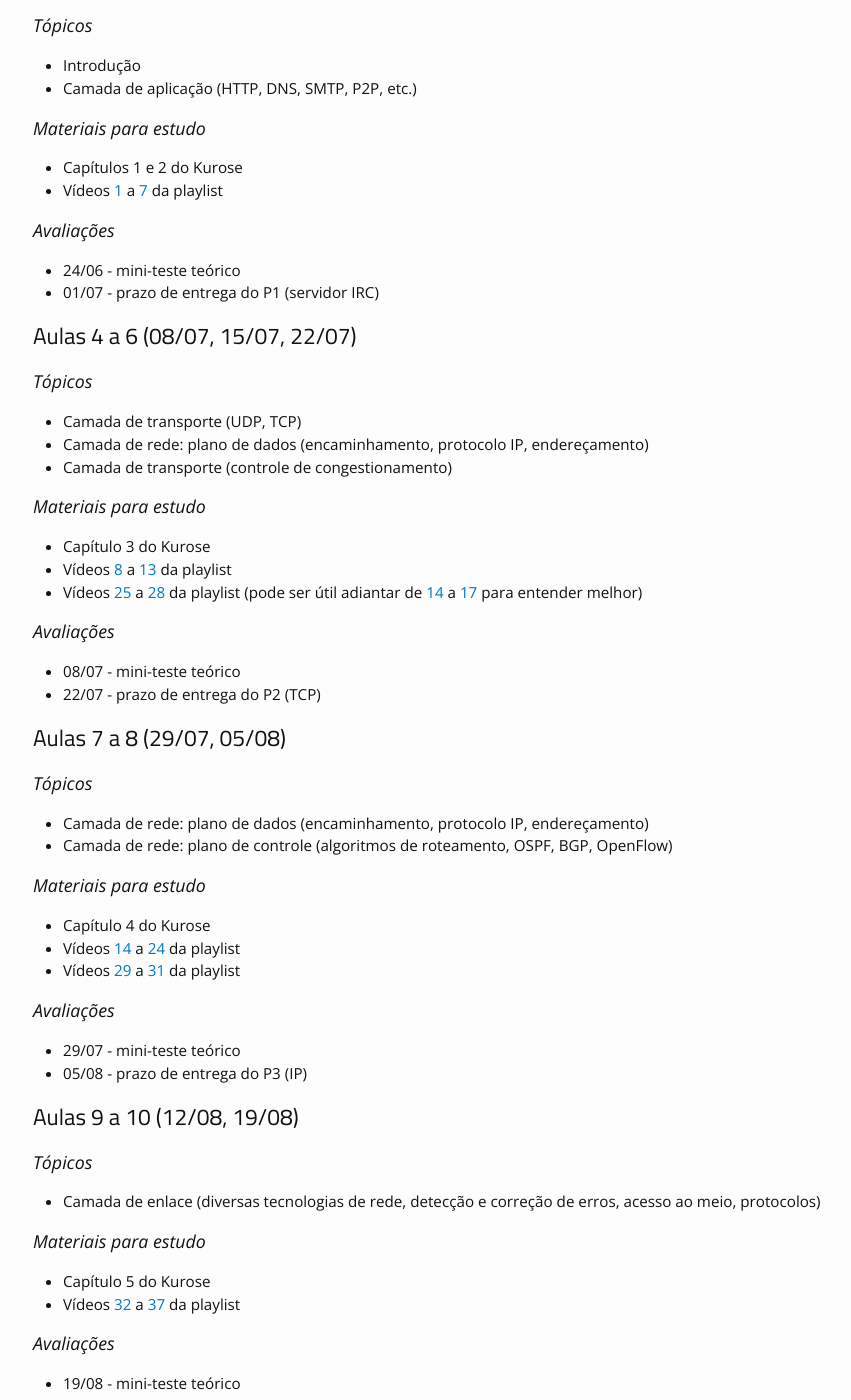
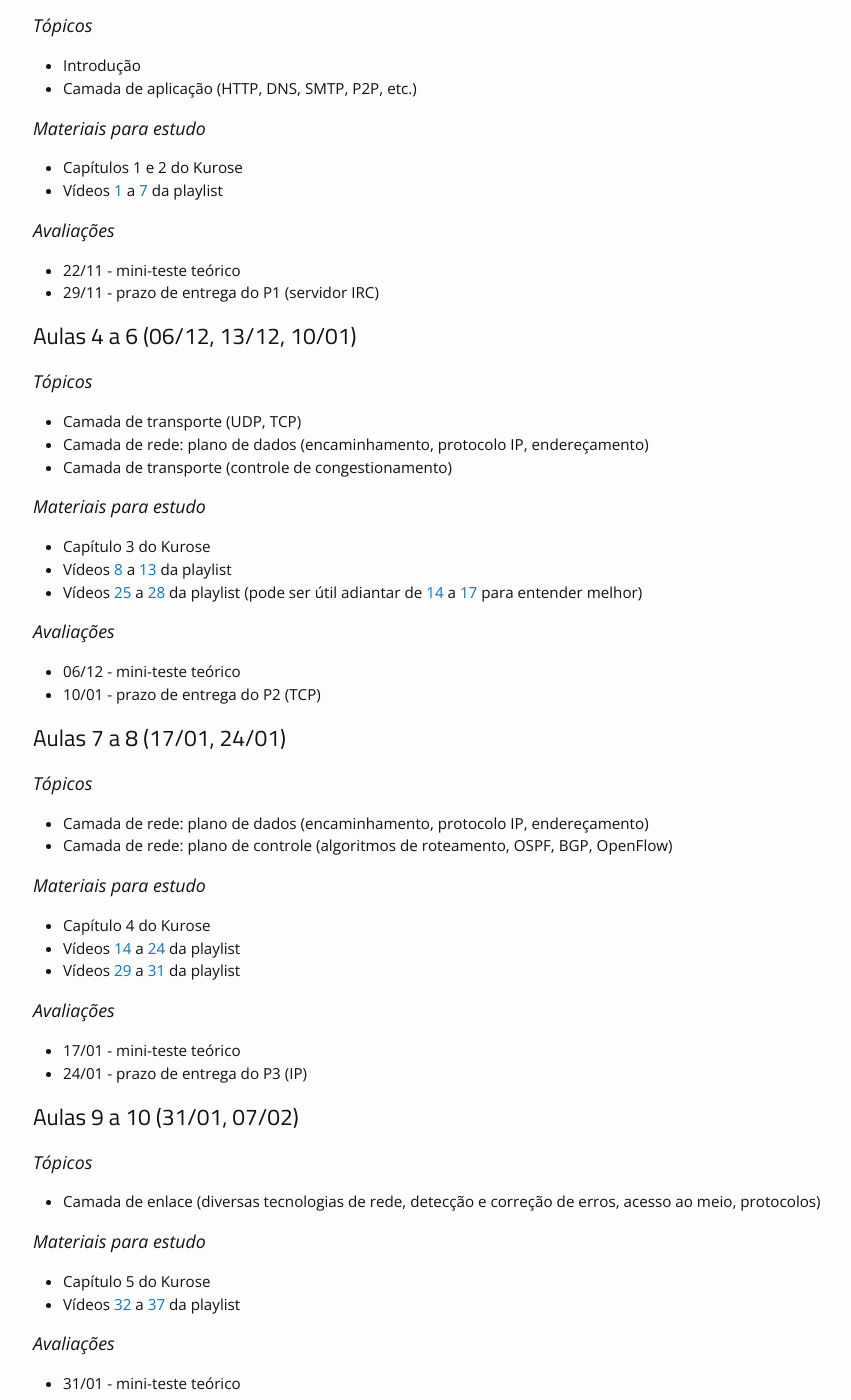
Before and after one commit to thotypous/redes-website, a Jekyll site: the page built from aulas.md, in a window 1280 px wide and 1400 px high, scrolled down 399 px. Shown: the whole window, without its empty margins (162-1013 px from the left). Built offline with Jekyll 4.4.1, drawn with Linux system fonts in a browser that asks for light colours; some of the changed text lies outside the part shown.

Commit message:
arruma datas

```diff
--- a/aulas.md
+++ b/aulas.md
@@ -16,7 +16,7 @@ KUROSE, J.; ROSS, K. [Redes de computadores e a internet: uma abordagem top-down
 Por favor, verifique frequentemente pois esta agenda pode sofrer alterações.
 
 
-## Aulas 1 a 3 (10/06, 24/06, 01/07)
+## Aulas 1 a 3 (8/11, 22/11, 29/11)
 
 ### Tópicos
 
@@ -30,11 +30,11 @@ Por favor, verifique frequentemente pois esta agenda pode sofrer alterações.
 
 ### Avaliações
 
-* 24/06 - mini-teste teórico
-* 01/07 - prazo de entrega do P1 (servidor IRC)
+* 22/11 - mini-teste teórico
+* 29/11 - prazo de entrega do P1 (servidor IRC)
 
 
-## Aulas 4 a 6 (08/07, 15/07, 22/07)
+## Aulas 4 a 6 (06/12, 13/12, 10/01)
 
 ### Tópicos
 
@@ -50,10 +50,10 @@ Por favor, verifique frequentemente pois esta agenda pode sofrer alterações.
 
 ### Avaliações
 
-* 08/07 - mini-teste teórico
-* 22/07 - prazo de entrega do P2 (TCP)
+* 06/12 - mini-teste teórico
+* 10/01 - prazo de entrega do P2 (TCP)
 
-## Aulas 7 a 8 (29/07, 05/08)
+## Aulas 7 a 8 (17/01, 24/01)
 
 ### Tópicos
 
@@ -68,10 +68,10 @@ Por favor, verifique frequentemente pois esta agenda pode sofrer alterações.
 
 ### Avaliações
 
-* 29/07 - mini-teste teórico
-* 05/08 - prazo de entrega do P3 (IP)
+* 17/01 - mini-teste teórico
+* 24/01 - prazo de entrega do P3 (IP)
 
-## Aulas 9 a 10 (12/08, 19/08)
+## Aulas 9 a 10 (31/01, 07/02)
 
 ### Tópicos
 
@@ -84,10 +84,10 @@ Por favor, verifique frequentemente pois esta agenda pode sofrer alterações.
 
 ### Avaliações
 
-* 19/08 - mini-teste teórico
-* 19/08 - prazo de entrega do P4 (SLIP)
+* 31/01 - mini-teste teórico
+* 07/02 - prazo de entrega do P4 (SLIP)
 
-## Aula 11 (26/08)
+## Aula 11 (14/02)
 
 ### Tópicos
 
@@ -101,12 +101,12 @@ Por favor, verifique frequentemente pois esta agenda pode sofrer alterações.
 
 ### Avaliações
 
-* 26/08 - mini-teste teórico
+* 14/02 - mini-teste teórico
 
-## Aulas 12 a 14 (02/09, 09/09, 16/09)
+## Aulas 12 a 14 (28/02, 07/03, 14/03)
 
 * Desenvolvimento dos seminários
 
-## Aula 15 (30/09)
+## Aula 15 (21/03)
 
 * Apresentação dos seminários
```
